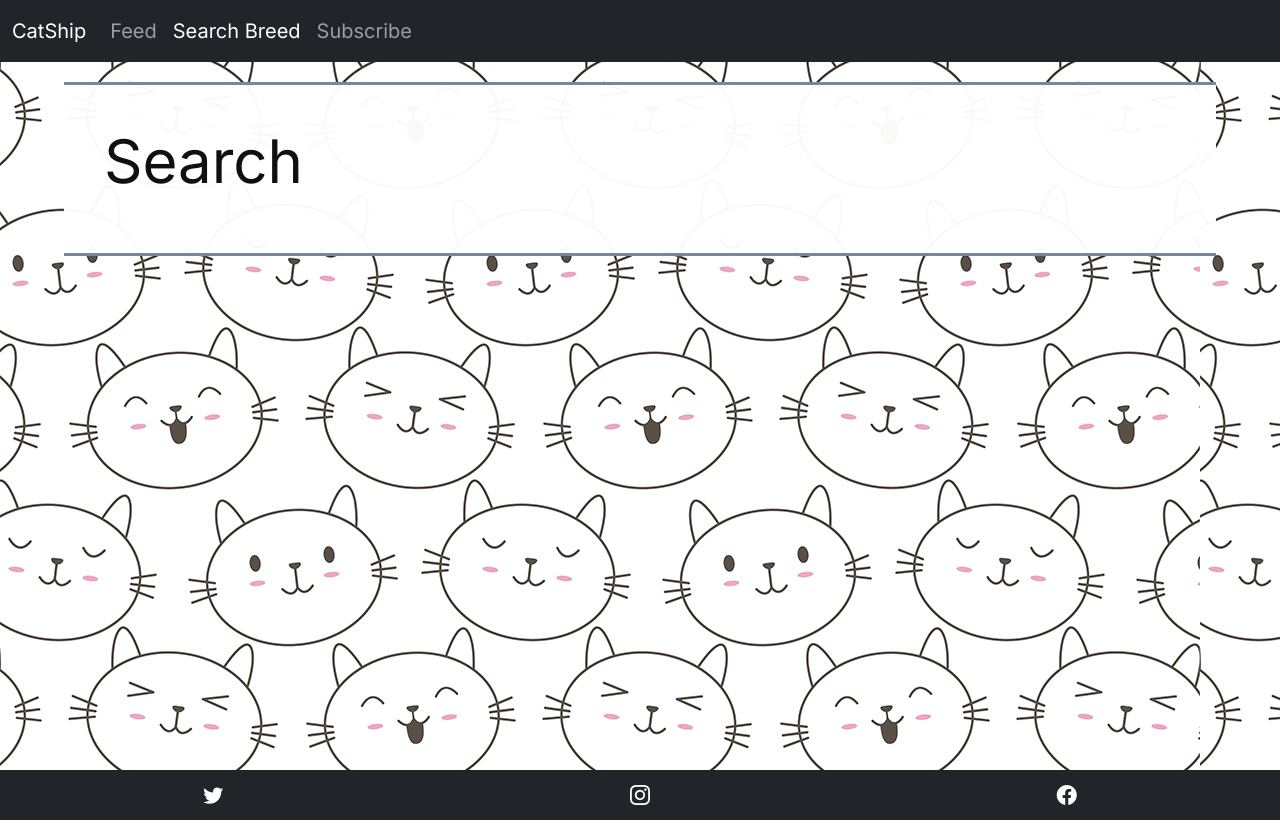
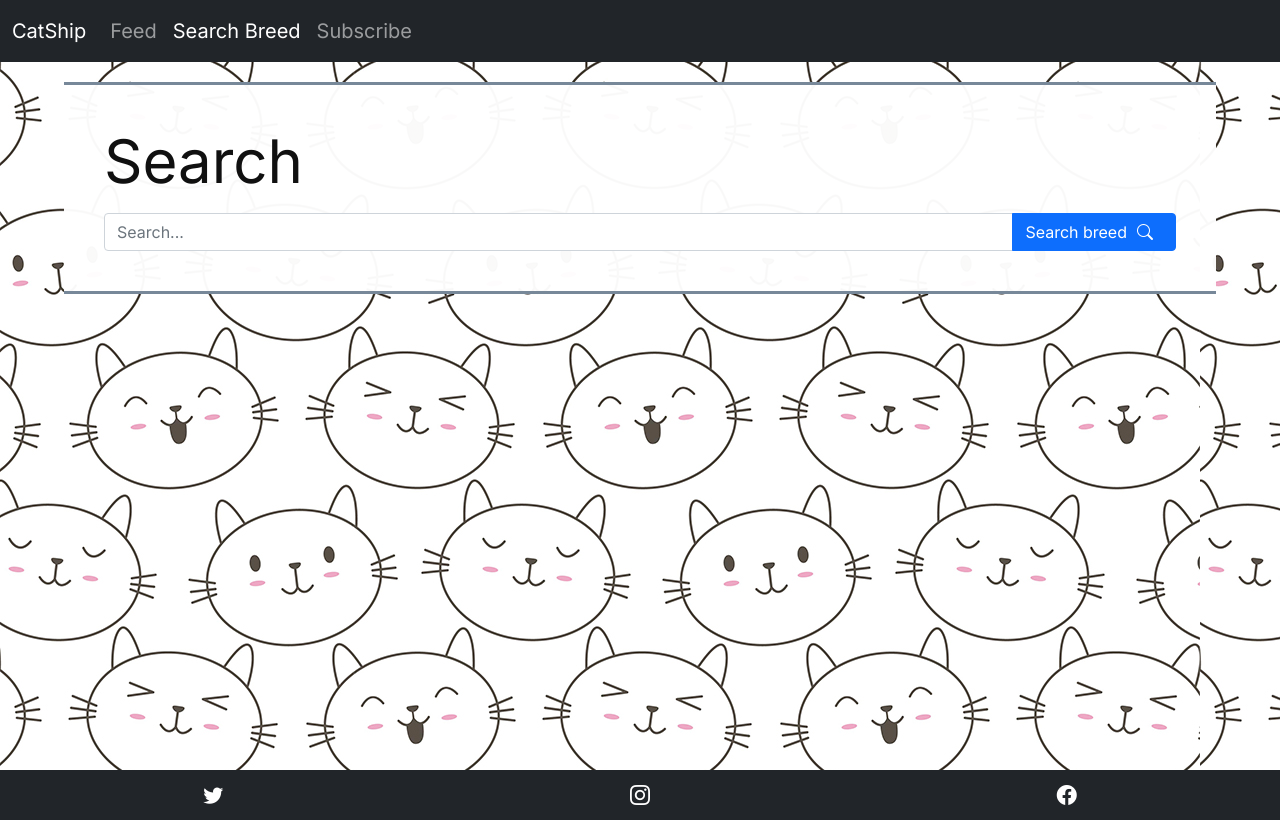
Before and after one commit to lenverstijnen/catsignment, an Angular app: page /breed in a window 1280 px wide. Built offline with nearby package versions, Linux system fonts and the light colour scheme.

Commit message:
Add breed search

```diff
--- a/src/app/app.module.ts
+++ b/src/app/app.module.ts
@@ -14,6 +14,7 @@ import { HttpClientModule } from '@angular/common/http';
 import { CardComponent } from './card/card.component';
 import { SpinnerComponent } from './spinner/spinner.component';
 import { PrettyJsonPipe } from './pipes/pretty-json.pipe';
+import { BreedDetailsComponent } from './breed-details/breed-details.component';
 
 @NgModule({
   declarations: [
@@ -27,6 +28,7 @@ import { PrettyJsonPipe } from './pipes/pretty-json.pipe';
     CardComponent,
     SpinnerComponent,
     PrettyJsonPipe,
+    BreedDetailsComponent,
   ],
   imports: [
     BrowserModule,
--- /dev/null
+++ b/src/app/breed-details/breed-details.component.css
@@ -0,0 +1,4 @@
+.root {
+  min-width: 100%;
+  margin: 10px auto;
+}
--- /dev/null
+++ b/src/app/breed-details/breed-details.component.html
@@ -0,0 +1,29 @@
+<div class="card root" style="width: 18rem">
+  <div class="card-body">
+    <h5 class="card-title">{{ breedDetails.name }}</h5>
+    <h6 class="card-subtitle mb-2 text-muted">
+      {{ breedDetails.temperament }}
+    </h6>
+    <p class="card-text">
+      {{ breedDetails.description }}
+    </p>
+
+    <ul class="list-group list-group-flush m-3">
+      <li class="list-group-item">
+        <strong>Origin: </strong>{{ breedDetails.origin }}
+      </li>
+      <li class="list-group-item">
+        <strong>Weight: </strong>{{ breedDetails.weight.metric }}kg
+      </li>
+      <li class="list-group-item">
+        <strong>Intelligence: </strong>{{ breedDetails.intelligence }}/5
+      </li>
+      <li class="list-group-item">
+        <strong>Affection level: </strong>{{ breedDetails.affection_level }}/5
+      </li>
+    </ul>
+
+    <a href="{{ breedDetails.wikipedia_url }}" class="card-link">WikiPedia</a>
+    <a href="{{ breedDetails.vetstreet_url }}" class="card-link">VetStreet</a>
+  </div>
+</div>
--- a/src/app/breedsearch/breedsearch.component.css
+++ b/src/app/breedsearch/breedsearch.component.css
@@ -0,0 +1,3 @@
+.bi {
+  margin: 0 10px;
+}
--- a/src/app/breedsearch/breedsearch.component.html
+++ b/src/app/breedsearch/breedsearch.component.html
@@ -1 +1,29 @@
-<div class="container"><h1>Search</h1></div>
+<div class="container">
+  <h1>Search</h1>
+  <form autocomplete="off" (ngSubmit)="handleSearch(searchField.value)">
+    <div class="input-group">
+      <input
+        (keyup)="handleChange($event)"
+        name="searchValue"
+        ngModel
+        #searchField
+        type="text"
+        class="form-control"
+        placeholder="Search..."
+      />
+      <button
+        (click)="handleSearch(searchField.value)"
+        class="btn btn-primary"
+        type="button"
+      >
+        Search breed<i class="bi bi-search"></i>
+      </button>
+    </div>
+  </form>
+  <spinner [loading]="loading"></spinner>
+  <div class="alert alert-warning" *ngIf="noResult">No Results...</div>
+  <breed-details
+    *ngFor="let breedDetails of results"
+    [breedDetails]="breedDetails"
+  ></breed-details>
+</div>
--- a/src/app/breedsearch/breedsearch.component.ts
+++ b/src/app/breedsearch/breedsearch.component.ts
@@ -1,15 +1,56 @@
 import { Component, OnInit } from '@angular/core';
+import { CatService, IBreedResponse } from '../services/cat.service';
 
 @Component({
   selector: 'app-breedsearch',
   templateUrl: './breedsearch.component.html',
-  styleUrls: ['./breedsearch.component.css']
+  styleUrls: ['./breedsearch.component.css'],
 })
 export class BreedsearchComponent implements OnInit {
+  loading = false;
+  results: IBreedResponse[] = [];
+  isSubmitted = false;
+  private inputValue = '';
 
-  constructor() { }
+  constructor(private service: CatService) {}
 
-  ngOnInit(): void {
+  get hasResult() {
+    return !!this.results.length;
   }
 
+  get hasSearchValue() {
+    return !!this.inputValue;
+  }
+
+  get noResult() {
+    return (
+      this.isSubmitted &&
+      this.hasSearchValue &&
+      !this.hasResult &&
+      !this.loading
+    );
+  }
+
+  handleChange(e: any) {
+    this.inputValue = e.target.value;
+  }
+
+  handleSearch(searchValue: string) {
+    if (!searchValue) {
+      this.isSubmitted = false;
+      return;
+    }
+
+    this.service.searchByBreed(searchValue).subscribe((res) => {
+      if (!res) return;
+      const { response, loading } = res;
+      this.loading = loading;
+      this.results = response;
+      console.log(response);
+      this.isSubmitted = true;
+      console.log(response);
+    });
+  }
+
+  ngOnInit(): void {}
 }
--- a/src/app/catfeed/catfeed.component.ts
+++ b/src/app/catfeed/catfeed.component.ts
@@ -1,5 +1,5 @@
 import { Component, OnInit } from '@angular/core';
-import { CatService } from '../services/cat.service';
+import { CatService, IImageResponse } from '../services/cat.service';
 import { config } from '../../config/config';
 
 @Component({
@@ -8,8 +8,8 @@ import { config } from '../../config/config';
   styleUrls: ['./catfeed.component.css'],
 })
 export class CatfeedComponent implements OnInit {
-  fetchedCats: any[] = [];
-  loadedCats: any[] = [];
+  fetchedCats: IImageResponse[] = [];
+  loadedCats: IImageResponse[] = [];
   loading = false;
 
   get isEmpty() {
--- a/src/app/navbar/navbar.component.css
+++ b/src/app/navbar/navbar.component.css
@@ -3,7 +3,7 @@
 }
 
 .mobile-nav {
-  z-index: 1;
+  z-index: 9999;
   padding: 40px;
   position: absolute;
   top: 0;
--- a/src/app/services/cat.service.ts
+++ b/src/app/services/cat.service.ts
@@ -3,13 +3,52 @@ import { Injectable } from '@angular/core';
 import { of } from 'rxjs';
 import { catchError, delay, map, startWith } from 'rxjs/operators';
 
-type IImageResponse = {
+export interface IImageResponse {
   breeds: any[];
   height: number;
   id: string;
   url: string;
   width: number;
-}[];
+}
+
+export interface IBreedResponse {
+  adaptability: number;
+  affection_level: number;
+  alt_names: string;
+  cfa_url: string;
+  child_friendly: number;
+  country_code: string;
+  country_codes: string;
+  description: string;
+  dog_friendly: number;
+  energy_level: number;
+  experimental: number;
+  grooming: number;
+  hairless: number;
+  health_issues: number;
+  hypoallergenic: number;
+  id: string;
+  indoor: number;
+  intelligence: number;
+  lap: number;
+  life_span: string;
+  name: string;
+  natural: number;
+  origin: string;
+  rare: number;
+  reference_image_id: string;
+  rex: number;
+  shedding_level: number;
+  short_legs: number;
+  social_needs: number;
+  stranger_friendly: number;
+  suppressed_tail: number;
+  temperament: string;
+  vcahospitals_url: string;
+  vetstreet_url: string;
+  weight: { imperial: string; metric: string };
+  wikipedia_url: string;
+}
 
 @Injectable({
   providedIn: 'root',
@@ -38,7 +77,7 @@ export class CatService {
 
   searchByBreed(searchValue: string) {
     return this.http
-      .get<any[]>(
+      .get<IBreedResponse[]>(
         `https://api.thecatapi.com/v1/breeds/search?q=${searchValue}`,
         this.opts
       )
```
Also changed, not shown: src/app/breed-details/breed-details.component.ts (added, +12 -0 lines), 1 other file (tests, documents, lock files or other folders).
